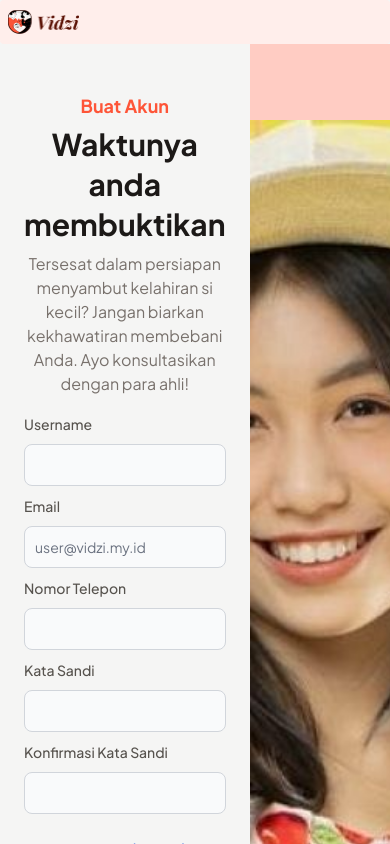
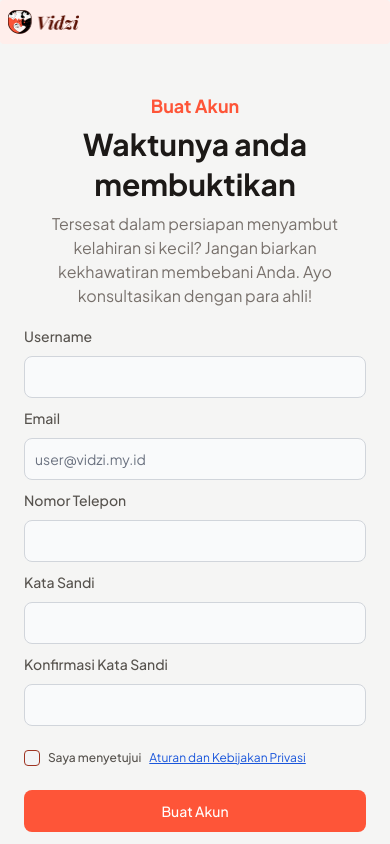
Before and after one commit to aplicalvin/bayiq-fe, a React (Vite) app: page /signup in a window 390 px wide. Shown: the top 844 px of the page. Built offline with nearby package versions, Linux system fonts and the light colour scheme.

Commit message:
style: add responsive view to login&signup

```diff
--- a/src/components/Login/LoginHead.jsx
+++ b/src/components/Login/LoginHead.jsx
@@ -5,10 +5,10 @@ function LoginHead() {
     return (
         <>
             {/* <div className="w-full"> */}
-            <div className="w-full mx-auto justify-start items-center inline-flex">
+            <div className="w-full mx-auto justify-start items-center grid md:inline-flex">
                 {/* form awal */}
                 <div className=" grid gap-4 w-full px-6 md:px-20 pb-12">
-                    <div className=" max-w-2xl w-full mx-auto flex-col justify-start items-center gap-2 flex ">
+                    <div className=" max-w-2xl w-full my-4 mx-auto flex-col justify-start items-center gap-2 flex ">
                         <div className="self-stretch  flex-col justify-start items-center gap-1 flex">
                             <div className=" self-stretch text-center text-primary-600 text-lg font-bold leading-7">
                                 Masuk
--- a/src/components/SignUp/SignUpForm.jsx
+++ b/src/components/SignUp/SignUpForm.jsx
@@ -151,13 +151,13 @@ function SignUpForm() {
                         />
                         <Label
                             htmlFor="termsAgreement"
-                            className="text-stone-600 text-sm"
+                            className="text-stone-600 text-xs lg:text-sm"
                         >
                             Saya menyetujui{" "}
                         </Label>
                         <Link
                             to="/privacy-policy"
-                            className="underline text-blue-700 text-sm"
+                            className="underline text-blue-700 text-xs lg:text-sm"
                         >
                             Aturan dan Kebijakan Privasi
                         </Link>
--- a/src/components/SignUp/SignUpHead.jsx
+++ b/src/components/SignUp/SignUpHead.jsx
@@ -5,7 +5,7 @@ function LoginHead() {
     return (
         <>
             {/* <div className="w-full"> */}
-            <div className="w-full h-full min-h-fit  mx-auto justify-start items-center flex bg-primary-200">
+            <div className="w-full h-full min-h-fit  mx-auto justify-start items-center grid lg:flex bg-primary-200">
                 {/* form awal */}
                 <div className="grid gap-4 w-full px-6 md:px-20 py-12  h-fit bg-stone-100">
                     <div className=" max-w-2xl w-full mx-auto flex-col justify-start items-center gap-2 flex ">
@@ -27,10 +27,10 @@ function LoginHead() {
                         <SignUpForm />
                     </div>
                 </div>
-                <div className="w-full min-h-screen object-cover  ">
+                <div className="w-full h-full lg:min-h-screen object-cover">
                     <img
                         src={Image1}
-                        className="w-full h-full min-h-screen object-cover"
+                        className="w-full h-full lg:min-h-screen object-cover"
                         alt=""
                     />
                 </div>
```
